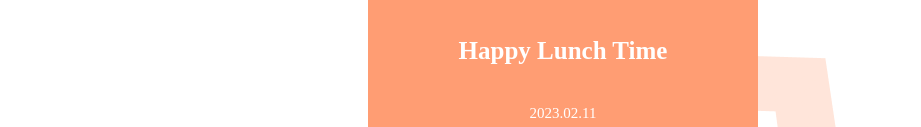
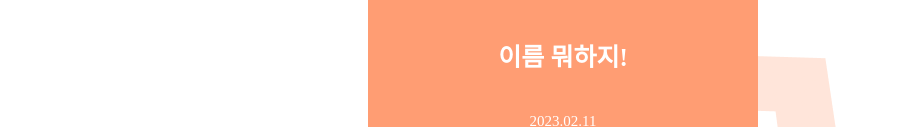
Before and after one commit to Vintage-lavender/cone, a plain HTML site: page index.html in a window 1280 px wide. Shown: the part 878-1005 px from the top of the page, without its empty margins (77-998 px from the left). Drawn offline with Linux system fonts and the light colour scheme; a web font is replaced by a local one.

Commit message:
Update index.html

```diff
--- a/index.html
+++ b/index.html
@@ -185,7 +185,7 @@
                 ></iframe>
         </div>
         <div class="footer">
-            <p class="f-title">Happy Lunch Time</p>
+            <p class="f-title">이름 뭐하지!</p>
             <p class="f-date">2023.02.11</p>
         </div>
     </div>
```
